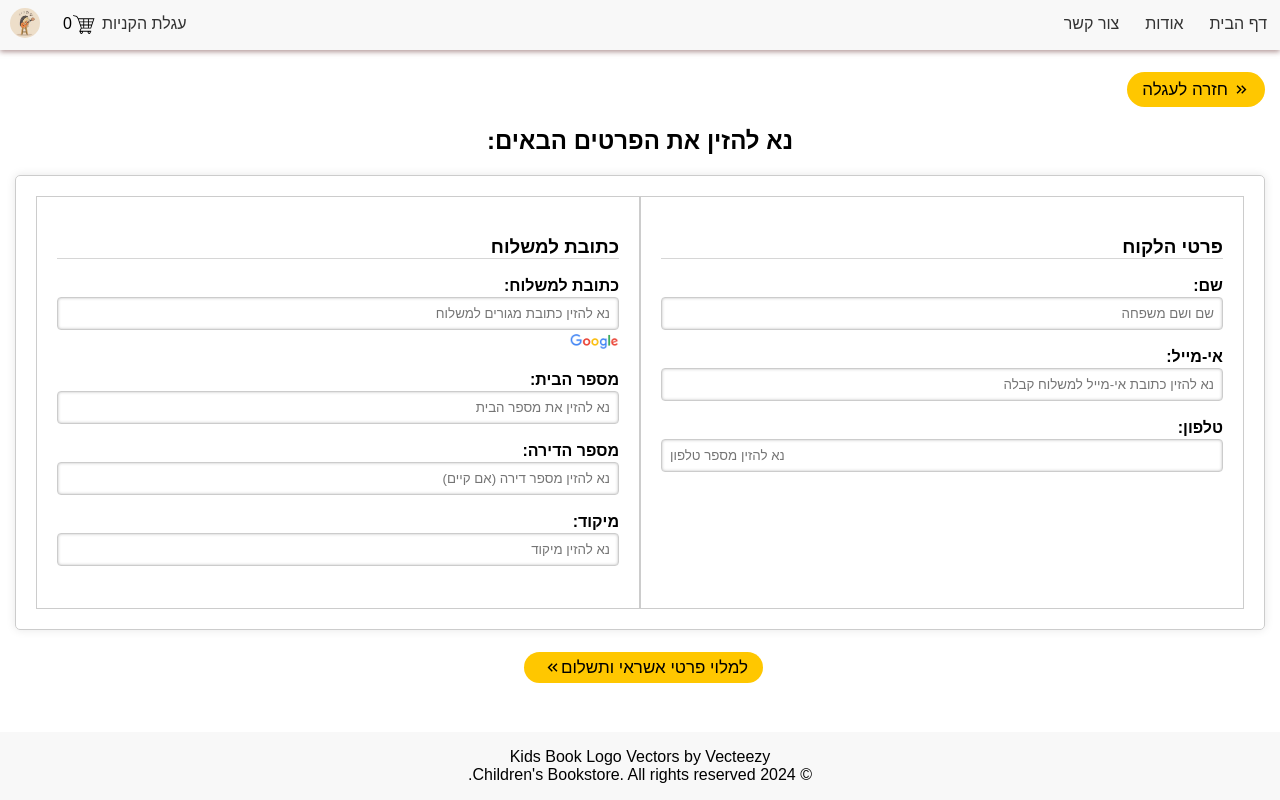
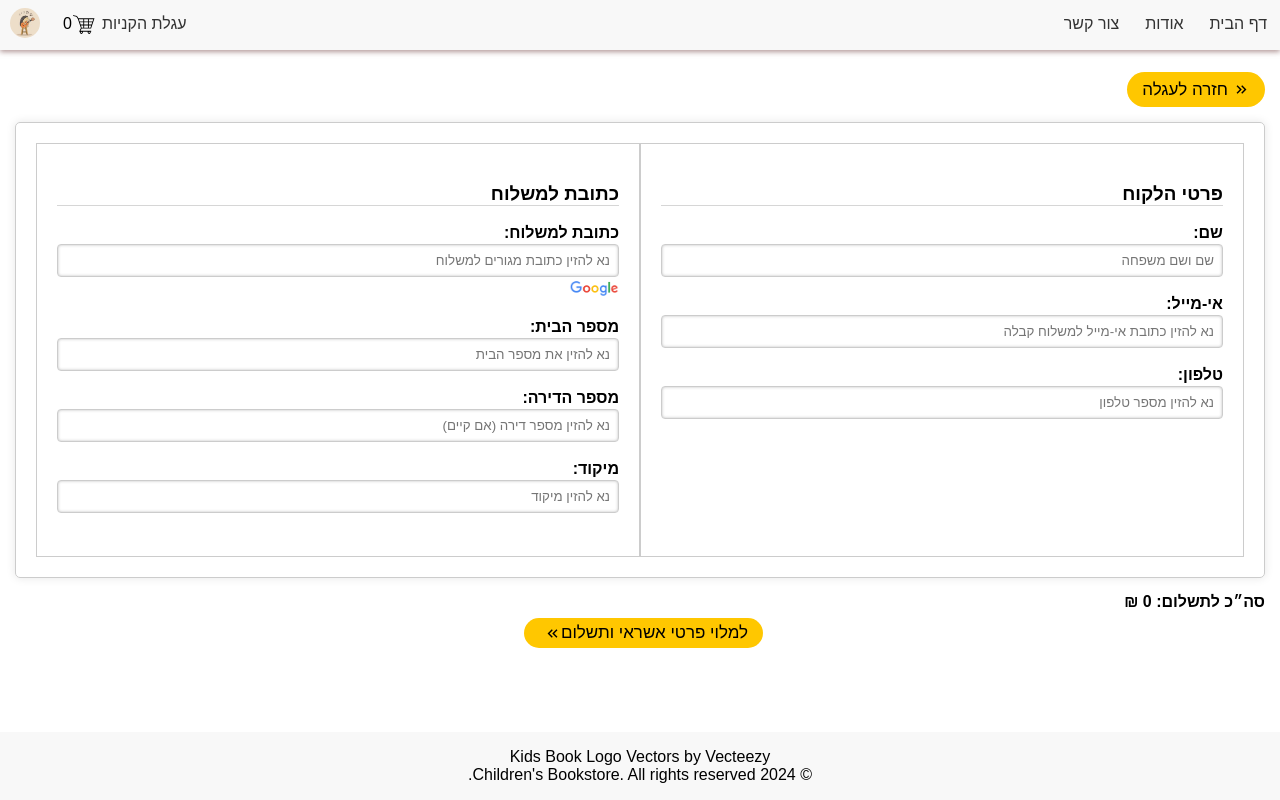
Before and after one commit to dz-ai/rotem-books-site, a React (Vite) app: page /client-details-page in a window 1280 px wide. Built offline with nearby package versions, Linux system fonts and the light colour scheme.

Commit message:
Enhance - add total price to client details page and lower the address search debounced.

```diff
--- a/src/components/header/header.tsx
+++ b/src/components/header/header.tsx
@@ -25,7 +25,7 @@ const Header: React.FC = () => {
                                 עגלת הקניות
                                 <GiShoppingCart/>
                                 <CartPopup/>
-                                <span>{cartContext.totalQuantityINCart}</span>
+                                <span>{cartContext.totalQuantityInCart}</span>
                             </li>
                         </ul>
                     </nav>
@@ -62,7 +62,7 @@ const Header: React.FC = () => {
                                 עגלת הקניות
                                 <GiShoppingCart/>
                                 <CartPopup/>
-                                <span>{cartContext.totalQuantityINCart}</span>
+                                <span>{cartContext.totalQuantityInCart}</span>
                             </NavLink>
                         </li>
                         <li>
--- a/src/components/sideNavBar/sideNavBar.tsx
+++ b/src/components/sideNavBar/sideNavBar.tsx
@@ -34,7 +34,7 @@ const SideNavBar = () => {
                     <li className="cart-icon" onClick={() => onNavBtnClicked('/cart-page')}>
                         עגלת הקניות
                         <GiShoppingCart/>
-                        <span>{cartContext.totalQuantityINCart}</span>
+                        <span>{cartContext.totalQuantityInCart}</span>
                     </li>
                     <li onClick={() => onNavBtnClicked('/about')}>אודות</li>
                     <li onClick={() => onNavBtnClicked('/contact-page')}>צור קשר</li>
--- a/src/context/cartContext.tsx
+++ b/src/context/cartContext.tsx
@@ -11,7 +11,8 @@ export interface ICartItem {
 
 interface CartContextType {
     cart: ICartItem[];
-    totalQuantityINCart: number;
+    totalQuantityInCart: number;
+    totalPrice: number;
     changesReporter: string[];
     addToCart: (item: ICartItem) => void;
     updateCartItem: (id: string, quantity: number) => void;
@@ -63,8 +64,6 @@ export const CartProvider = ({children}: { children: ReactNode }) => {
         }));
     };
 
-    const totalQuantityINCart = cart.reduce((total, item) => total + item.quantity, 0);
-
     const cleanCartCookie = () => {
         setCart([]);
         Cookies.remove('cart');
@@ -88,12 +87,16 @@ export const CartProvider = ({children}: { children: ReactNode }) => {
         }
     }, [cart]);
 
+    const totalQuantityInCart = cart.reduce((total, item) => total + item.quantity, 0);
+
+    const totalPrice = cart.reduce((total, item) => total + item.price * item.quantity, 0);
 
     return (
         <CartContext.Provider
             value={{
                 cart,
-                totalQuantityINCart,
+                totalQuantityInCart,
+                totalPrice,
                 changesReporter,
                 addToCart,
                 updateCartItem,
--- a/src/pages/cartPage/cartPage.tsx
+++ b/src/pages/cartPage/cartPage.tsx
@@ -18,8 +18,6 @@ const CartPage: React.FC = () => {
     const removeItem = (id: string) => {
         cartContext.removeFromCart(id);
     };
-
-    const totalPrice = cartItems.reduce((total, item) => total + item.price * item.quantity, 0);
 
     return (
         <div className="cart-wrapper">
@@ -57,10 +55,10 @@ const CartPage: React.FC = () => {
                         </li>
                     ))}
                 </ul>
-                <h2 className="total-price">סכ״ה: ₪{totalPrice}</h2>
+                <h2 className="total-price">סכ״ה: ₪{cartContext.totalPrice}</h2>
                 <button
                     className="reusable-control-btn"
-                    disabled={totalPrice === 0}
+                    disabled={cartContext.totalPrice === 0}
                     onClick={() => navigate('/client-details-page')}
                 >
                     לתשלום
--- a/src/pages/clientDetailsPage/clientDetailsPage.css
+++ b/src/pages/clientDetailsPage/clientDetailsPage.css
@@ -16,6 +16,7 @@
     flex-direction: column;
     align-items: center;
     justify-content: center;
+    margin-top: 15px;
 }
 
 .form-container {
@@ -67,6 +68,10 @@
     box-shadow: inset 0 0 3px #80808082;
 }
 
+.form-container input[type="tel"] {
+    text-align: end;
+}
+
 .form-container .address-input {
     margin-bottom: -1px;
 }
@@ -98,6 +103,11 @@
     cursor: pointer;
 }
 
+.client-details-total-price {
+    width: 100%;
+    font-weight: bold;
+}
+
 .client-details-page .error-message {
     border: 1px solid #ff000061;
     padding: 7px;
--- a/src/pages/clientDetailsPage/clientDetailsPage.tsx
+++ b/src/pages/clientDetailsPage/clientDetailsPage.tsx
@@ -36,8 +36,6 @@ export interface IPaymentDetails {
     remarks: string;
 }
 
-// TODO add price
-//  and maybe reduce the search debounce time also would be nice to have submit order btn on the side of the page
 const ClientDetailsFormPage: React.FC = () => {
 
     const addressDetailsDefaultVal = {
@@ -194,7 +192,7 @@ const ClientDetailsFormPage: React.FC = () => {
 
         searchDebounceTimeoutIdRef.current = setTimeout(() => {
             handleSearchCB(searchValue).then();
-        }, 500);
+        }, 400);
     }
 
     function checkAddressDetails(): boolean {
@@ -211,8 +209,6 @@ const ClientDetailsFormPage: React.FC = () => {
                     חזרה לעגלה
                 </NavLink>
             </div>
-
-            <h2>נא להזין את הפרטים הבאים:</h2>
 
             <form onSubmit={handleSubmit}>
                 <div className="form-container">
@@ -321,6 +317,7 @@ const ClientDetailsFormPage: React.FC = () => {
                         </label>
                     </div>
                 </div>
+                <div className="client-details-total-price">סה״כ לתשלום: {cartContext.totalPrice} ₪</div>
                 <button className="reusable-control-btn" type="submit" disabled={addressSearchResults.length > 0}>
                     {
                         !loading &&
```
